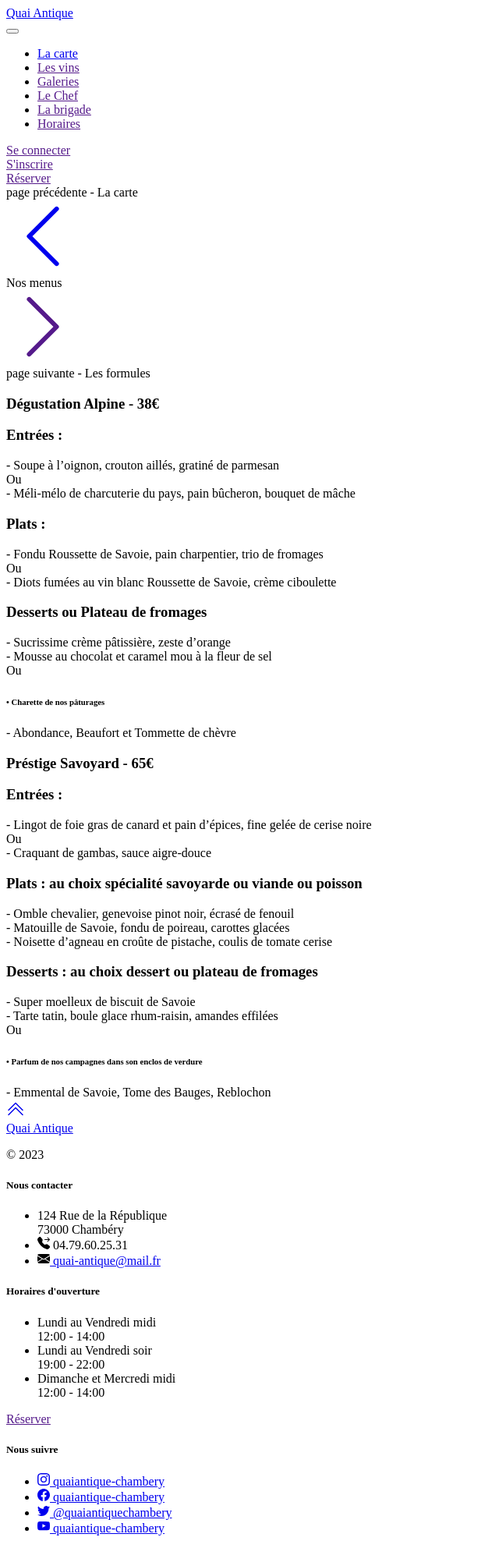
After one commit to beren87/ecf-quai-antique, a Symfony app: template templates/nosmenus/index.html.twig in a window 1280 px wide. The commit adds this page. Shown: the whole page at 78% size, without its empty margins (0-640 px from the left). Run offline with Twig, Linux system fonts and the light colour scheme; the template is opened without the code that fills it, so the values that code supplies are empty; some libraries are stand-ins or nearby versions; some web fonts are replaced.

Commit message:
feat/template: create NosmenusController, html & css

```diff
--- a/templates/alacarte/index.html.twig
+++ b/templates/alacarte/index.html.twig
@@ -12,9 +12,9 @@
             <svg xmlns="http://www.w3.org/2000/svg" width="94" height="94" fill="currentColor" class="bi bi-chevron-left text-light" viewBox="0 0 16 16">
             <path fill-rule="evenodd" d="M11.354 1.646a.5.5 0 0 1 0 .708L5.707 8l5.647 5.646a.5.5 0 0 1-.708.708l-6-6a.5.5 0 0 1 0-.708l6-6a.5.5 0 0 1 .708 0z"/></svg>
         </div>
-        <div class="col-xl-4 col-lg-3 col-md-4 col-sm-4 col-4"><div class="text-center mt-5 mb-3 dishe-title pe-xl-5 pe-sm-1 col-title_mq">À la carte</div></div>
+        <div class="col-xl-4 col-lg-3 col-md-4 col-sm-4 col-4"><div class="text-center mt-5 mb-3 dishe-title pe-xl-5 pe-sm-1 col-title_mq text-primary">À la carte</div></div>
         <div class="col col-xl col-lg col-sm col py-4">
-        <a href="" >
+        <a href="{{ path('app_nosmenus')}}" >
             <svg xmlns="http://www.w3.org/2000/svg" width="94" height="94" fill="currentColor" class="bi bi-chevron-right dishe-title_icon" viewBox="0 0 16 16">
             <path fill-rule="evenodd" d="M4.646 1.646a.5.5 0 0 1 .708 0l6 6a.5.5 0 0 1 0 .708l-6 6a.5.5 0 0 1-.708-.708L10.293 8 4.646 2.354a.5.5 0 0 1 0-.708z"/></svg>
         </a>
--- a/templates/dishes/index.html.twig
+++ b/templates/dishes/index.html.twig
@@ -15,7 +15,7 @@
                 Découvrez la carte avec nos plats incontournables proposée par le Chef <strong>Arnaud Michant</strong>
                 <div class="dishes-btn_flex mt-5 ms-sm-4">
                     <a class="text-decoration-none" href="{{ path('app_alacarte')}}"><div class="btn_design-carte me-md-2 d-flex justify-content-center align-items-center">À la carte</div></a>
-                    <a class="text-decoration-none" href=""><div class="btn_design-carte me-md-2 d-flex justify-content-center align-items-center">Nos menus</div></a>
+                    <a class="text-decoration-none" href="{{ path('app_nosmenus')}}"><div class="btn_design-carte me-md-2 d-flex justify-content-center align-items-center">Nos menus</div></a>
                     <a class="text-decoration-none" href=""><div class="btn_design-carte me-md-2 d-flex justify-content-center align-items-center">Les formules</div></a>
                 </div>
             </div>
--- /dev/null
+++ b/templates/nosmenus/index.html.twig
@@ -0,0 +1,238 @@
+{% extends 'base.html.twig' %}
+
+{% block title %}Nos menus - Quai Antique{% endblock %}
+
+{% block body %}
+<section>
+    <div class="border-bottom"></div>
+    <div class="row g-sm-0 g-0">
+        <div class="col-xl col-lg col-md "></div>
+        <div class="col-xl-2 col-lg-2 col-md-2 col-sm-2 col-2 mt-5 py-5 text-back_style text-back_size text-primary">page précédente - <span class="text-back_home text-secondary">La carte</span></div>
+        <div class="col py-4">
+            <a href="{{path('app_alacarte')}}" >
+            <svg xmlns="http://www.w3.org/2000/svg" width="94" height="94" fill="currentColor" class="bi bi-chevron-left dishe-title_icon" viewBox="0 0 16 16">
+            <path fill-rule="evenodd" d="M11.354 1.646a.5.5 0 0 1 0 .708L5.707 8l5.647 5.646a.5.5 0 0 1-.708.708l-6-6a.5.5 0 0 1 0-.708l6-6a.5.5 0 0 1 .708 0z"/></svg>
+            </a>
+        </div>
+        <div class="col-xl-4 col-lg-4 col-md-4 col-sm-4 col-4"><div class="text-center mt-5 mb-3 dishe-title pe-xl-5 pe-sm-1 col-title_mq text-primary">Nos menus</div></div>
+        <div class="col col-xl col-lg col-md col-sm  py-4">
+        <a href="" >
+            <svg xmlns="http://www.w3.org/2000/svg" width="94" height="94" fill="currentColor" class="bi bi-chevron-right dishe-title_icon" viewBox="0 0 16 16">
+            <path fill-rule="evenodd" d="M4.646 1.646a.5.5 0 0 1 .708 0l6 6a.5.5 0 0 1 0 .708l-6 6a.5.5 0 0 1-.708-.708L10.293 8 4.646 2.354a.5.5 0 0 1 0-.708z"/></svg>
+        </a>
+        </div>
+        <div class="col-xl-2 col-lg-2 col-md-2 col-sm-2 col mt-5 py-5 text-back_style text-back_size text-primary">page suivante - <span class="text-back_home text-secondary">Les formules</span></div>
+        <div class="col-xl col-lg col-md col"></div>
+    </div>
+    <div class="row mb-5">
+        <div class="col"></div>
+        <div class="col-xl-10 border-bottom"></div>
+        <div class="col"></div>
+    </div>
+<!-- ================== Start Menu Dégustation Alpine ========================-->
+            <div class="row mb-2 text-primary">
+                <div class="col"></div>
+                <div class="col-xl-4 col-md-4 col-sm-4 col-4"><h3 class ="dishes-fonts"><span class="dishes-letter_fonts">D</span>égustation <span class="dishes-letter_fonts">A</span>lpine - <span class="dishes_price">38€</span></h3></div>
+                <div class="col-xl-6 col-md-6 col-sm-6 col-6"></div>
+            </div>
+            <!--ENTRÉES :-->
+            <div class="row mb-2 text-primary">
+                <div class="col"></div>
+                <div class="col-xl-4 col-md-4 col-sm-4 col-4"><h3 class ="dishes-fonts">Entrées : </h3></div>
+                <div class="col-xl-6 col-md-6 col-sm-6 col-6"></div>
+            </div>
+            <div class="row mb-1 dishes text-primary">
+                <div class="col"></div>
+                <div class="col-xl-5 col-md-5 col-sm-5 col-5">-	Soupe à l’oignon, crouton aillés, gratiné de parmesan</div>
+                <div class="col"></div>
+                <div class="col"></div>
+            </div>
+            <div class="row mb-1 dishes text-primary">
+                <div class="col"></div>
+                <div class="col-xl-5 col-md-5 col-sm-5 col-5 dishes">Ou</div>
+                <div class="col"></div>
+                <div class="col"></div>
+            </div>
+            <div class="row mb-5 dishes text-primary">
+                <div class="col"></div>
+                <div class="col-xl-5 col-md-5 col-sm-5 col-5">-	Méli-mélo de charcuterie du pays, pain bûcheron, bouquet de mâche</div>
+                <div class="col"></div>
+                <div class="col"></div>
+            </div>
+           <!--PLATS :-->
+            <div class="row mb-2 text-primary">
+                <div class="col"></div>
+                <div class="col-xl-4 col-md-4 col-sm-4 col-4"><h3 class ="dishes-fonts">Plats : </h3></div>
+                <div class="col-xl-6 col-md-6 col-sm-6 col-6"></div>
+            </div>
+            </div>
+            <div class="row mb-1 dishes text-primary">
+                <div class="col"></div>
+                <div class="col-xl-5 col-md-5 col-sm-5 col-5">-	Fondu Roussette de Savoie, pain charpentier, trio de fromages</div>
+                <div class="col dishes_price"></div>
+                <div class="col"></div>
+            </div>
+            <div class="row mb-1 dishes text-primary">
+                <div class="col"></div>
+                <div class="col-xl-5 col-md-5 col-sm-5 col-5">Ou</div>
+                <div class="col"></div>
+                <div class="col"></div>
+            </div>
+            <div class="row mb-5 dishes text-primary">
+                <div class="col"></div>
+                <div class="col-xl-5 col-md-5 col-sm-5 col-5">-	Diots fumées au vin blanc Roussette de Savoie, crème ciboulette</div>
+                <div class="col"></div>
+                <div class="col"></div>
+            </div>
+            <!--Desserts ou Plateau Fromages:-->
+            <div class="row mb-2 text-primary">
+                <div class="col"></div>
+                <div class="col-xl-4 col-md-4 col-sm-4 col-4"><h3 class ="dishes-fonts">Desserts ou Plateau de fromages</h3></div>
+                <div class="col-xl-6 col-md-6 col-sm-6 col-6"></div>
+            </div>
+            <div class="row mb-1 dishes text-primary">
+                <div class="col"></div>
+                <div class="col-xl-5 col-md-5 col-sm-5 col-5">-	Sucrissime crème pâtissière, zeste d’orange</div>
+                <div class="col"></div>
+                <div class="col"></div>
+            </div>
+            <div class="row mb-1 dishes text-primary">
+                <div class="col"></div>
+                <div class="col-xl-5 col-md-5 col-sm-5 col-5">-	Mousse au chocolat et caramel mou à la fleur de sel</div>
+                <div class="col"></div>
+                <div class="col"></div>
+            </div>
+            <div class="row mb-1 dishes text-primary">
+                <div class="col"></div>
+                <div class="col-xl-5 col-md-5 col-sm-5 col-5">Ou</div>
+                <div class="col"></div>
+                <div class="col"></div>
+            </div>
+            <div class="row dishes text-primary">
+                <div class="col-xl-2 col-md-2 col-sm-2 col-2"></div>
+                <div class="col-xl-5 col-md-5 col-sm-5 col-5 ps-5"><h6>•<span class="text-decoration-underline"> Charette de nos pâturages</span></h6></div>
+                <div class="col"></div>
+                <div class="col-xl-4 col-md-4 col-sm-4 col-4"></div>
+            </div>
+
+            <div class="row mb-5 dishes text-primary">
+                <div class="col"></div>
+                <div class="col-xl-5 col-md-5 col-sm-5 col-5">-	Abondance, Beaufort et Tommette de chèvre</div>
+                <div class="col"></div>
+                <div class="col"></div>
+            </div>
+
+<!-- ================== END PMenu Dégustation Alpine ========================-->
+ <div class="row mb-5">
+        <div class="col"></div>
+        <div class="col-xl-10 border-bottom"></div>
+        <div class="col"></div>
+    </div>
+<!-- ================== Start Menu Préstige Savoyard  ========================-->
+            <div class="row mt-5 mb-2 text-primary">
+                <div class="col"></div>
+                <div class="col-xl-4 col-md-4 col-sm-4 col-4"><h3 class ="dishes-fonts"><span class="dishes-letter_fonts">P</span>réstige <span class="dishes-letter_fonts">S</span>avoyard - <span class="dishes_price">65€</span></h3></div>
+                <div class="col-xl-6 col-md-6 col-sm-6 col-6"></div>
+            </div>
+            <!--ENTRÉES :-->
+            <div class="row mb-2 text-primary">
+                <div class="col"></div>
+                <div class="col-xl-4 col-md-4 col-sm-4 col-4"><h3 class ="dishes-fonts">Entrées : </h3></div>
+                <div class="col-xl-6 col-md-6 col-sm-6 col-6"></div>
+            </div>
+            <div class="row mb-1 dishes text-primary">
+                <div class="col"></div>
+                <div class="col-xl-5 col-md-5 col-sm-5 col-5">-	Lingot de foie gras de canard et pain d’épices, fine gelée de cerise noire</div>
+                <div class="col"></div>
+                <div class="col"></div>
+            </div>
+            <div class="row mb-1 dishes text-primary">
+                <div class="col"></div>
+                <div class="col-xl-5 col-md-5 col-sm-5 col-5 dishes">Ou</div>
+                <div class="col"></div>
+                <div class="col"></div>
+            </div>
+            <div class="row mb-5 dishes text-primary">
+                <div class="col"></div>
+                <div class="col-xl-5 col-md-5 col-sm-5 col-5">-	Craquant de gambas, sauce aigre-douce</div>
+                <div class="col"></div>
+                <div class="col"></div>
+            </div>
+           <!--PLATS :-->
+            <div class="row mb-2 text-primary">
+                <div class="col"></div>
+                <div class="col-xl-4 col-md-4 col-sm-4 col-4"><h3 class ="dishes-fonts">Plats : <span class="fst-italic dishes_bread">au choix spécialité savoyarde ou viande ou poisson</span></h3></div>
+                <div class="col-xl-6 col-md-6 col-sm-6 col-6"></div>
+            </div>
+            </div>
+            <div class="row mb-1 dishes text-primary">
+                <div class="col"></div>
+                <div class="col-xl-5 col-md-5 col-sm-5 col-5">-	Omble chevalier, genevoise pinot noir, écrasé de fenouil</div>
+                <div class="col dishes_price"></div>
+                <div class="col"></div>
+            </div>
+            <div class="row mb-1 dishes text-primary">
+                <div class="col"></div>
+                <div class="col-xl-5 col-md-5 col-sm-5 col-5">-	Matouille de Savoie, fondu de poireau, carottes glacées</div>
+                <div class="col"></div>
+                <div class="col"></div>
+            </div>
+            <div class="row mb-5 dishes text-primary">
+                <div class="col"></div>
+                <div class="col-xl-5 col-md-5 col-sm-5 col-5">-	Noisette d’agneau en croûte de pistache, coulis de tomate cerise</div>
+                <div class="col"></div>
+                <div class="col"></div>
+            </div>
+            <!--Desserts ou Plateau Fromages:-->
+            <div class="row mb-2 text-primary">
+                <div class="col"></div>
+                <div class="col-xl-4 col-md-4 col-sm-4 col-4"><h3 class ="dishes-fonts">Desserts : <span class="fst-italic dishes_bread">au choix dessert ou plateau de fromages</span></h3></div>
+                <div class="col-xl-6 col-md-6 col-sm-6 col-6"></div>
+            </div>
+            <div class="row mb-1 dishes text-primary">
+                <div class="col"></div>
+                <div class="col-xl-5 col-md-5 col-sm-5 col-5">-	Super moelleux de biscuit de Savoie</div>
+                <div class="col"></div>
+                <div class="col"></div>
+            </div>
+            <div class="row mb-1 dishes text-primary">
+                <div class="col"></div>
+                <div class="col-xl-5 col-md-5 col-sm-5 col-5">-	Tarte tatin, boule glace rhum-raisin, amandes effilées</div>
+                <div class="col"></div>
+                <div class="col"></div>
+            </div>
+            <div class="row mb-1 dishes text-primary">
+                <div class="col"></div>
+                <div class="col-xl-5 col-md-5 col-sm-5 col-5">Ou</div>
+                <div class="col"></div>
+                <div class="col"></div>
+            </div>
+            <div class="row dishes text-primary">
+                <div class="col-xl-2 col-md-2 col-sm-2 col-2"></div>
+                <div class="col-xl-5 col-md-5 col-sm-5 col-5 ps-5"><h6>•<span class="text-decoration-underline"> Parfum de nos campagnes dans son enclos de verdure</span></h6></div>
+                <div class="col"></div>
+                <div class="col-xl-4 col-md-5 col-sm-5 col-5"></div>
+            </div>
+
+            <div class="row mb-3 dishes text-primary">
+                <div class="col"></div>
+                <div class="col-xl-5 col-md-5 col-sm-5 col-5">-	Emmental de Savoie, Tome des Bauges, Reblochon</div>
+                <div class="col"></div>
+                <div class="col"></div>
+            </div>
+
+<!-- ================== END Menu Prestige Savoyard ========================-->
+<div class="row">
+            <div class="col"></div>
+            <div class="col"></div>
+            <div class="col-xl-9 col-lg-9 col-md-9 col-sm-9 col-9"></div>
+            <div class="col me-sm-4 me-2">
+                <a href="{{path('app_nosmenus')}}">
+                <svg xmlns="http://www.w3.org/2000/svg" width="24" height="24" fill="currentColor" class="bi bi-chevron-double-up dishe-title_icon" viewBox="0 0 16 16">
+                <path fill-rule="evenodd" d="M7.646 2.646a.5.5 0 0 1 .708 0l6 6a.5.5 0 0 1-.708.708L8 3.707 2.354 9.354a.5.5 0 1 1-.708-.708l6-6z"/>
+                <path fill-rule="evenodd" d="M7.646 6.646a.5.5 0 0 1 .708 0l6 6a.5.5 0 0 1-.708.708L8 7.707l-5.646 5.647a.5.5 0 0 1-.708-.708l6-6z"/></svg>
+                </a>
+            </div>
+        </div>
+</section>
+{% endblock %}
```
Also changed, not shown: assets/styles/scss/components/dishes/nosmenus/nosmenus.scss (added, +40 -0 lines), src/Controller/NosmenusController.php (added, +18 -0 lines).
